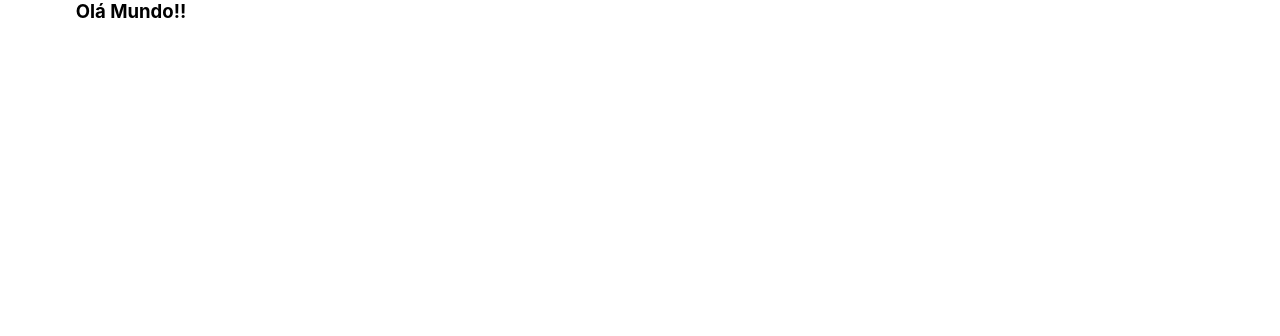
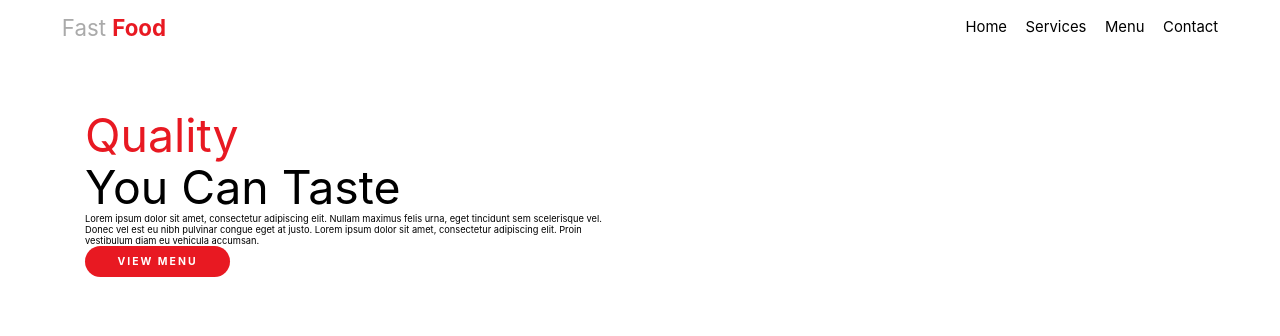
Before and after one commit to PedroPenhaa/Fast-Food_Web-Responsive, a plain HTML site: page index.html in a window 1280 px wide. Drawn offline with Linux system fonts and the light colour scheme.

Commit message:
navbar/s_hero_Left

```diff
--- a/index.html
+++ b/index.html
@@ -11,16 +11,38 @@
 </head>
 <body>
 
-    <header></header>
+    <header>
+        <div class="navbar">
+            <a href="#" class="logo">Fast <span>Food</span></a>
+            <ul class="links">
+               <li><a href="#hero">Home</a></li>
+               <li><a href="#services">Services</a></li>
+               <li><a href="#menu">Menu</a></li>
+               <li><a href="#contact">Contact</a></li>
+            </ul>
+        </div>
+    </header>
 
     <main>
+            <section id="hero" class="hero">
+                <div class="container">
+                    <div class="left">
+                        <h1>
+                            <span>quality</span>
+                            <br />
+                            you can taste
+                        </h1>
+                        <p>
+                            Lorem ipsum dolor sit amet, consectetur adipiscing elit. Nullam maximus felis urna, eget tincidunt sem scelerisque vel. Donec vel est eu nibh pulvinar congue eget at justo. Lorem ipsum dolor sit amet, consectetur adipiscing elit. Proin vestibulum diam eu vehicula accumsan.
+                        </p>
+                        <a href="#menu">view menu</a>
+                    </div>
 
-        <div class="container">
-            <h1>Olá Mundo!!</h1>
-        </div>
+                    <div class="right">
 
-
-
+                    </div>
+                </div>
+            </section>
     </main>
 
 </body>
--- a/sass/_grid.scss
+++ b/sass/_grid.scss
@@ -3,4 +3,6 @@
     max-width: 124.6rem;
     padding: 0 1.5rem;
     margin: 0 auto;
+    display: flex;
+    flex-wrap: wrap;
 }
--- a/sass/_header.scss
+++ b/sass/_header.scss
@@ -0,0 +1,30 @@
+header{
+    padding: 0 2rem;
+    .navbar{
+        max-width: 124.6rem;
+        margin: 0 auto;
+        padding: 1.5rem 0;
+        display: flex;
+        align-items: center;
+        justify-content: space-between;
+        .logo{
+            font-size: 2.4rem;
+            color: var(--gray);
+            span{
+                color: var(--primary-color);
+                font-weight: bold;
+            }
+        }
+        .links{
+            list-style: none;
+            display: flex;
+            gap: 2rem;
+            a{
+                font-size: 1.6rem;
+            }
+            a:hover{
+                color: var(--primary-color);
+            }
+        }
+    }
+}
--- a/sass/_home.scss
+++ b/sass/_home.scss
@@ -0,0 +1,53 @@
+body{
+    background-color: #fff;
+    color: var(--primary-black);
+    overflow-x: hidden;
+}
+
+main{
+    #hero{
+        padding: 5rem 0;
+
+        h1{
+            font-size: 5rem;
+            text-transform: capitalize;
+            font-weight: 400;
+            line-height: 5.5rem;
+            span{
+                color: var(--primary-color);
+            }
+            p{
+                font-size: 1.125rem;
+                line-height: 2;
+                margin: 2rem 0;
+            }
+        }
+        a{
+            display: inline-block;
+            padding: 1rem 3.5rem;
+            background-color: var(--primary-color);
+            color: #fff;
+            font-size: 1.125rem;
+            text-transform: uppercase;
+            letter-spacing: 2px;
+            font-weight: bold;
+            border-radius: 3rem;
+        }
+        a:hover{
+            background-color: var(--primary-back);
+        }
+
+        .left,
+        .right{
+            width: 50%;
+            padding: 1rem;
+            display: flex;
+        }
+
+        .left{
+           flex-direction: column;
+           justify-content: center;
+           align-items: flex-start;
+        }
+    }
+}
--- a/sass/_reset.scss
+++ b/sass/_reset.scss
@@ -7,6 +7,11 @@
     list-style: none;
     text-decoration: none;
     font-family: 'Inter', sans-serif;
+}
+
+a{
+    text-decoration: none;
+    color: inherit;
 }
 
 img{
```
Also changed, not shown: css/main.css.
